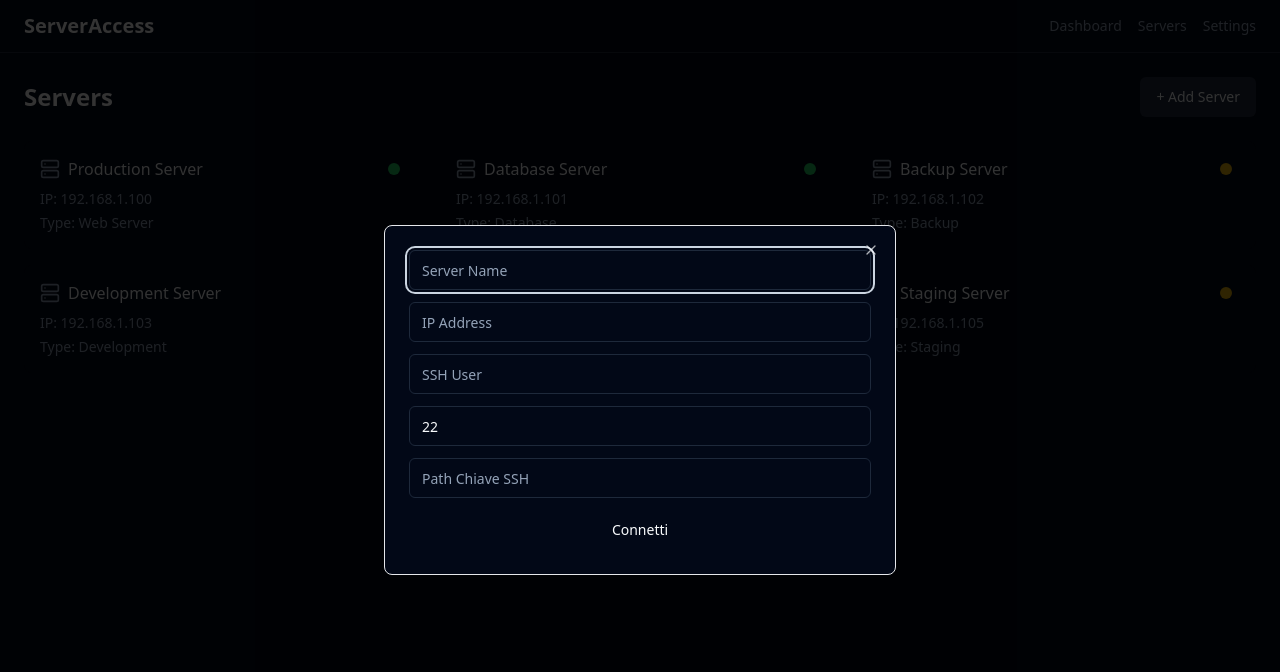
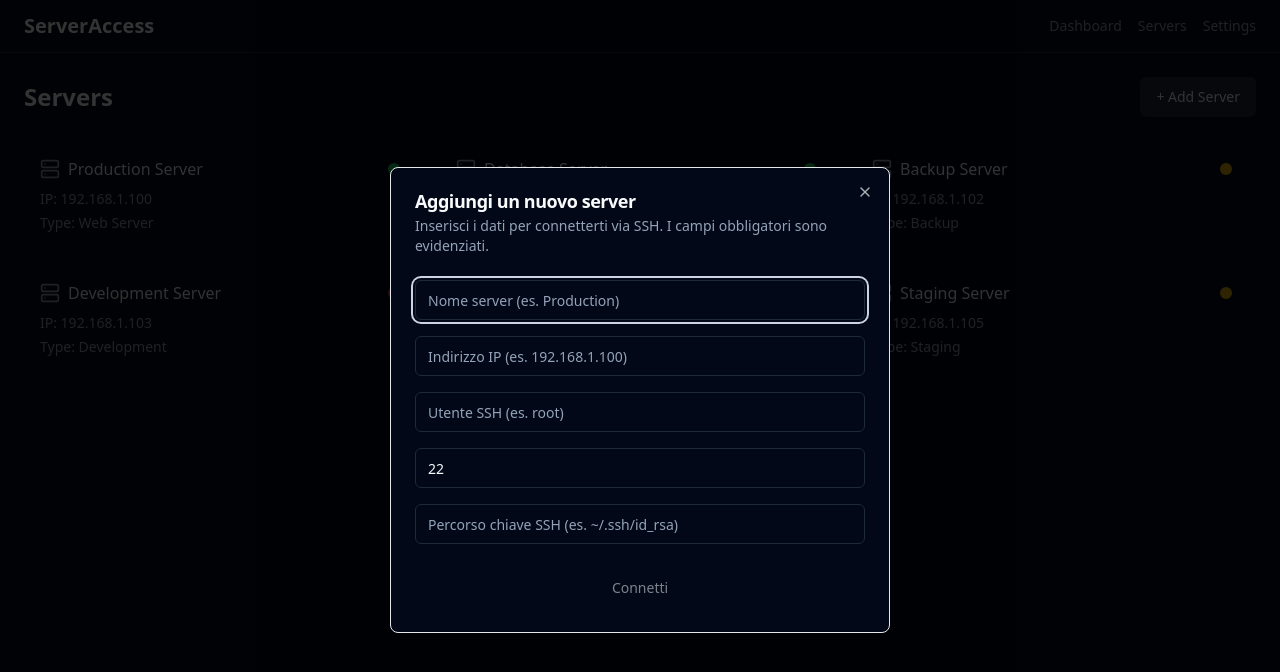
Before and after one commit to ChrisKp1710/my-devpulse, a React (Vite) app: page / in a window 1280 px wide. Both pictures are taken after a click on the button "+ Add Server". Shown: the top 672 px of the page. Built offline with nearby package versions, Linux system fonts and the light colour scheme.

Commit message:
feat: aggiorna il componente AddServerModal con nuove intestazioni e descrizioni; aggiungi pulsante di connessione disabilitato se i campi non sono validi

```diff
--- a/src/components/AddServerModal.tsx
+++ b/src/components/AddServerModal.tsx
@@ -1,4 +1,11 @@
-import { Dialog, DialogTrigger, DialogContent } from "@/components/ui/dialog";
+import {
+    Dialog,
+    DialogTrigger,
+    DialogContent,
+    DialogHeader,
+    DialogTitle,
+    DialogDescription,
+  } from "@/components/ui/dialog";
   import { Input } from "@/components/ui/input";
   import { Button } from "@/components/ui/button";
   import { useState } from "react";
@@ -14,7 +21,11 @@ const AddServerModal = () => {
     const [sshUser, setSshUser] = useState("");
     const [sshKey, setSshKey] = useState("");
 
+    const isValid = name && ip && sshUser && sshPort;
+
     const handleAdd = () => {
+      if (!isValid) return;
+
       const newServer = {
         id: Date.now().toString(),
         name,
@@ -33,41 +44,50 @@ const AddServerModal = () => {
     return (
       <Dialog>
         <DialogTrigger asChild>
-        <Button
-          className="bg-muted hover:bg-muted/80 text-foreground px-4 py-2 rounded-md transition-colors text-sm ml-auto"
-        >
+          <Button className="bg-muted hover:bg-muted/80 text-foreground px-4 py-2 rounded-md transition-colors text-sm ml-auto">
             + Add Server
           </Button>
         </DialogTrigger>
-      <DialogContent>
-        <div className="space-y-3">
+        <DialogContent className="sm:max-w-[500px]">
+          <DialogHeader>
+            <DialogTitle>Aggiungi un nuovo server</DialogTitle>
+            <DialogDescription>
+              Inserisci i dati per connetterti via SSH. I campi obbligatori sono evidenziati.
+            </DialogDescription>
+          </DialogHeader>
+
+          <div className="grid gap-4 pt-2">
             <Input
-            placeholder="Server Name"
+              placeholder="Nome server (es. Production)"
               value={name}
               onChange={(e) => setName(e.target.value)}
             />
             <Input
-            placeholder="IP Address"
+              placeholder="Indirizzo IP (es. 192.168.1.100)"
               value={ip}
               onChange={(e) => setIp(e.target.value)}
             />
             <Input
-            placeholder="SSH User"
+              placeholder="Utente SSH (es. root)"
               value={sshUser}
               onChange={(e) => setSshUser(e.target.value)}
             />
             <Input
               type="number"
-            placeholder="SSH Port"
+              placeholder="Porta SSH (default 22)"
               value={sshPort}
               onChange={(e) => setSshPort(Number(e.target.value))}
             />
             <Input
-            placeholder="Path Chiave SSH"
+              placeholder="Percorso chiave SSH (es. ~/.ssh/id_rsa)"
               value={sshKey}
               onChange={(e) => setSshKey(e.target.value)}
             />
-          <Button onClick={handleAdd} className="w-full mt-4">
+            <Button
+              onClick={handleAdd}
+              disabled={!isValid}
+              className="w-full mt-2"
+            >
               Connetti
             </Button>
           </div>
```
Lines whose indentation alone changed are shown as unchanged.
